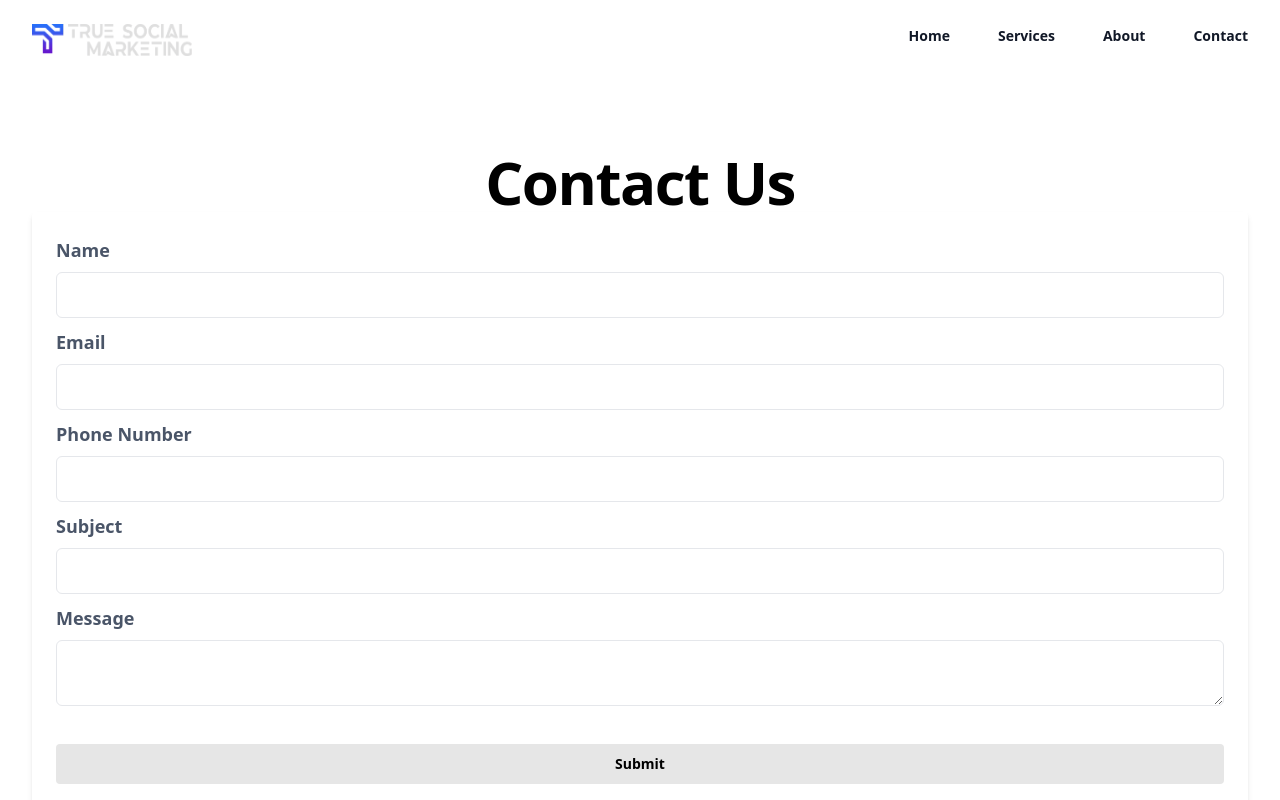
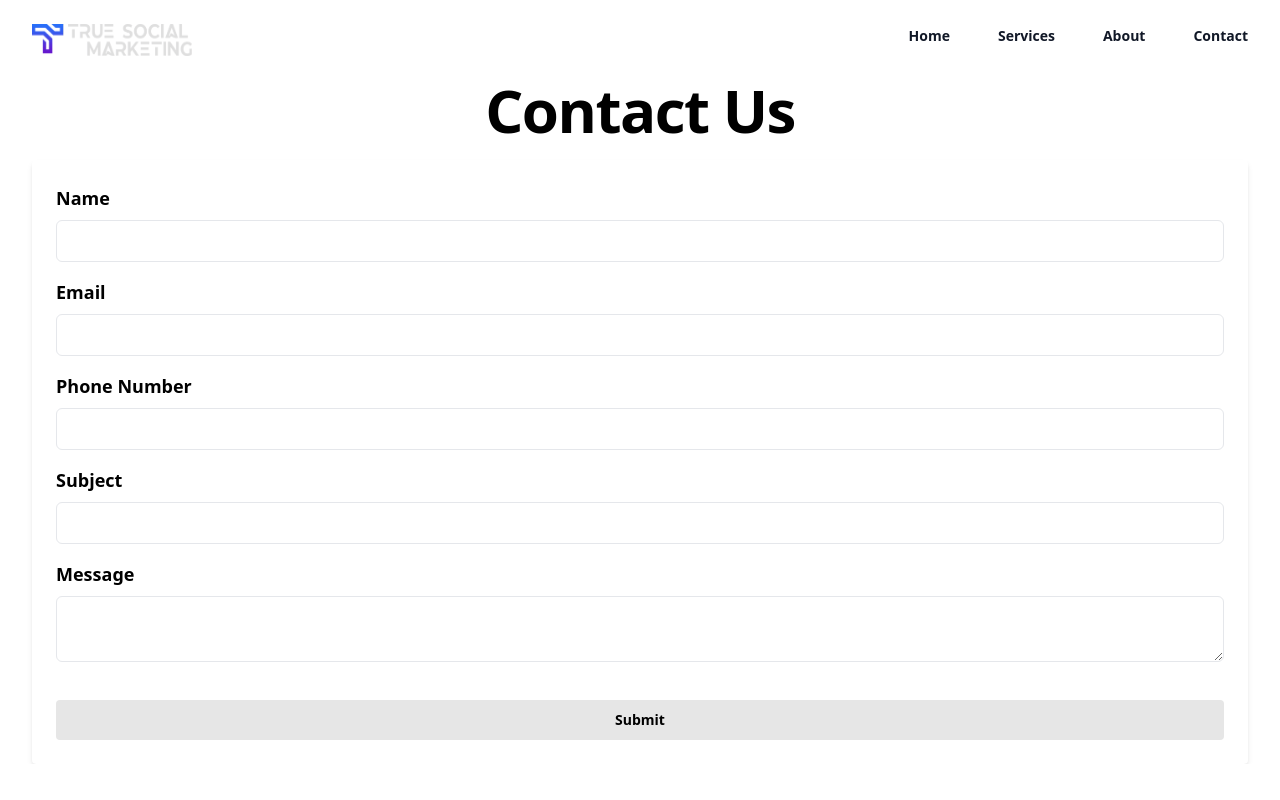
Before and after one commit to burntwilight/truesocialmarketing-interview, a Next.js app: page /contact in a window 1280 px wide. Shown: the top 800 px of the page. Built offline with nearby package versions, Linux system fonts and the light colour scheme.

Commit message:
Small fix to tailwind issue but still persists on some elements.

```diff
--- a/src/sections/contactPage/ContactForm.tsx
+++ b/src/sections/contactPage/ContactForm.tsx
@@ -79,7 +79,7 @@ const ContactInner = () => {
 
     return (
         <section id='contact-form' className='container flex flex-col'>
-          <h1>Contact Us</h1>
+            <h1>Contact Us</h1>
             <form
                 className='w-full max-w-lg mx-auto p-6 bg-white rounded shadow-md'
                 onSubmit={handleSubmit(onSubmit)}
--- a/src/styles/globals.css
+++ b/src/styles/globals.css
@@ -46,38 +46,10 @@ button {
     grid-gap: 10px;
 }
 
-/* Contact page styling */
+/* Contact page styling due to tailwind issue */
 #contact-form {
-    display: flex;
-    justify-content: center;
+    gap: 20px;
     align-items: center;
-    height: 100vh;
-}
-
-label {
-    display: block;
-    margin-bottom: 10px;
-    font-size: 16px;
-    font-weight: 600;
-    color: #4a5568;
-}
-
-.form-input-field {
-    width: 100%;
-    padding: 10px;
-    margin-bottom: 10px;
-    border-radius: 6px;
-    outline: none;
-    transition: border-color 0.3s;
-}
-
-.form-input-field:focus {
-    border-color: black;
-}
-
-.text-error {
-    color: #e53e3e;
-    margin-bottom: 10px;
 }
 
 button {
@@ -99,3 +71,7 @@ button:hover {
     margin-top: 10px;
     color: #38a169;
 }
+
+form p {
+    color: rgb(255, 48, 48);
+}
--- a/tailwind.config.js
+++ b/tailwind.config.js
@@ -6,6 +6,7 @@ module.exports = {
     "./src/pages/**/*.{js,ts,jsx,tsx,mdx}",
     "./src/components/**/*.{js,ts,jsx,tsx,mdx}",
     "./src/app/**/*.{js,ts,jsx,tsx,mdx}",
+    "./src/sections/**/*/.{js,ts,jsx,tsx,mdx}"
   ],
   theme: {
     extend: {
```
Also changed, not shown: src/sections/homePage/Hero.tsx (+6 -1 lines).
